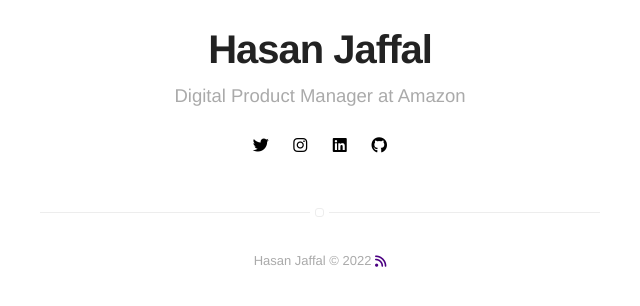
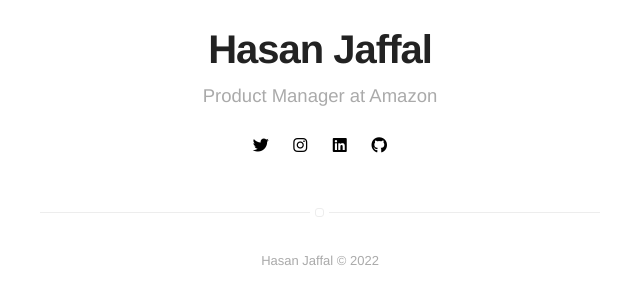
Before and after one commit to hjaffal/hjaffal1.github.io, a Jekyll site: the page built from index.html, in a window 1280 px wide. Shown: the part 252-558 px from the top of the page, without its empty margins (320-960 px from the left). Built offline with Jekyll 4.4.1, drawn with Linux system fonts in a browser that asks for light colours; nearby versions of some CDN libraries.

Commit message:
SEO and feed removal

```diff
--- a/_config.yml
+++ b/_config.yml
@@ -1,9 +1,9 @@
 # main text of home
 title: Hasan Jaffal
-bio: Digital Product Manager at Amazon
+bio: Product Manager at Amazon
 
 # twitter summary info
-description: Digital Product Manager at Amazon
+description: Sr. Product Manager at Amazon building innovative software systems and products.
 
 # if it's an external image, update below for true
 # better with square images
--- a/_includes/footer.html
+++ b/_includes/footer.html
@@ -1,9 +1,10 @@
 <footer class="footer-main">
     {{ site.title }} © {{ site.time | date: '%Y' }}
 
+    {% if page.title != "Home"%}
     <a class="link" href="{{ site.url }}/feed.xml" target="_blank">
         <i class="fa-solid fa-rss"></i>
     </a>
-
+    {% endif %}
 
 </footer>
```
Also changed, not shown: 14 other files.
